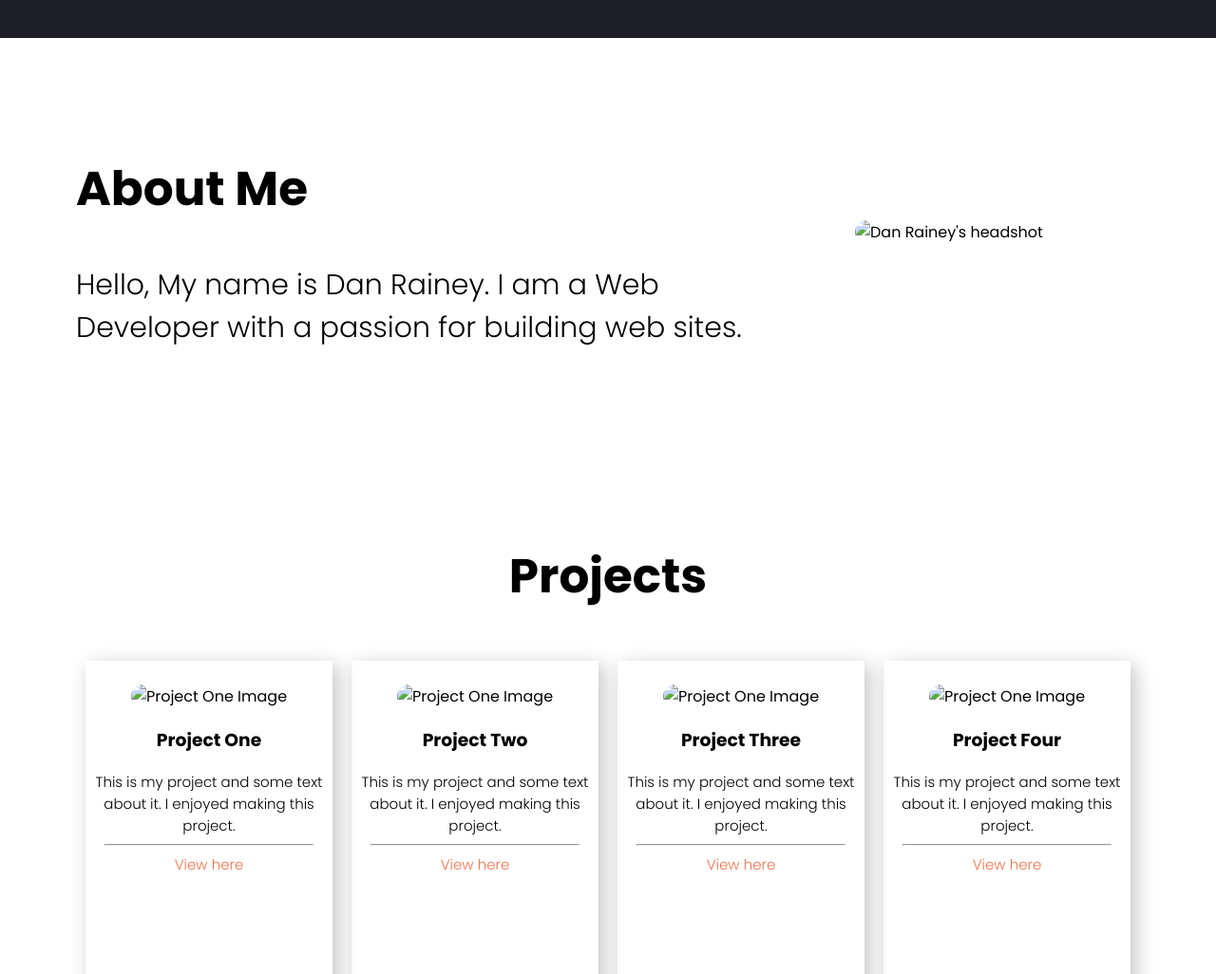
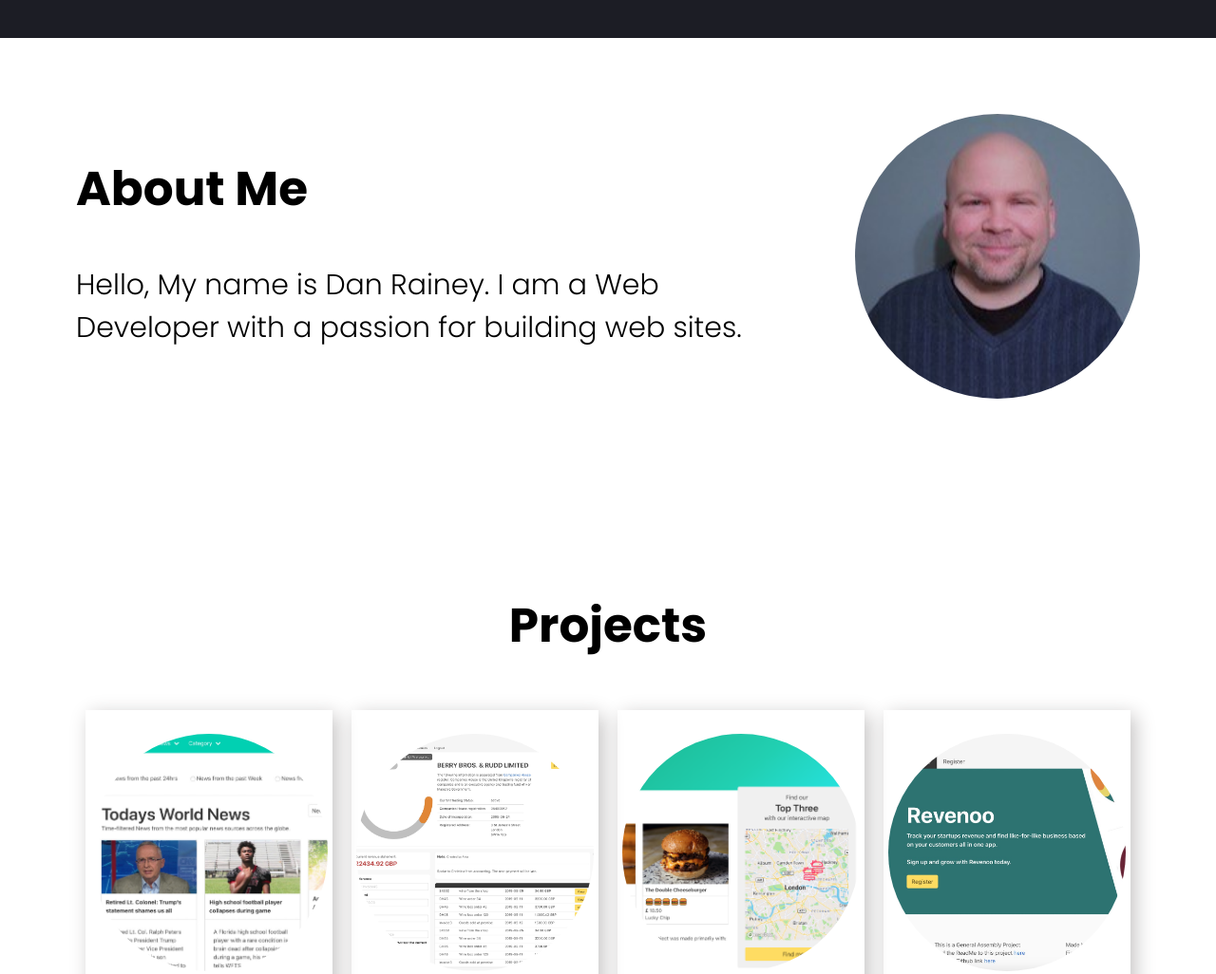
Before and after one commit to danrainey/danrainey.github.io, a plain HTML site: page index.html in a window 1280 px wide. Shown: the part 760-1786 px from the top of the page at 95% size. Drawn offline with Linux system fonts and the light colour scheme; files that its build step writes are made by us from their sources; files whose address does not match are found by name.

Commit message:
Update index.html

```diff
--- a/index.html
+++ b/index.html
@@ -1,7 +1,7 @@
 <!DOCTYPE html>
 <html>
   <head>
-    <link rel="stylesheet" href="src/styles.css" />
+    <link rel="stylesheet" href="styles.css" />
     <link rel="preconnect" href="https://fonts.gstatic.com">
     <link rel="preconnect" href="https://fonts.gstatic.com">
     <link href="https://fonts.googleapis.com/css2?family=Poppins:wght@300;400;600;700;800&display=swap" rel="stylesheet">
@@ -12,7 +12,7 @@
   <body>
       <section class="hero">
           <nav>
-              <img class="logo" src="src/images/logo.png" alt="Ania Kubow's logo"/>
+              <img class="logo" src="logo.png" alt="Dan Rainey's logo"/>
               <ul id="nav-list">
                   <li><a href="#about-me">About me</a></li>
                   <li><a href="#projects">Projects</a></li>
@@ -47,35 +47,35 @@
               <p>Hello, My name is Dan Rainey. I am a Web  Developer with a passion for building web sites.</p>
           </div>
           <div class="headshot-container">
-              <img class="headshot" src="src/images/Dans Photo.jpg" alt="Dan Rainey's headshot"/>
+              <img class="headshot" src="Dans Photo.jpg" alt="Dan Rainey's headshot"/>
           </div>
       </section>
       <section class="sub-section-alternative" id="projects">
           <h2>Projects</h2>
           <div class="project-container">
               <div class="project-card">
-                  <img class="project-image" src="src/images/project1.jpg" alt="Project One Image"/>
+                  <img class="project-image" src="project1.jpg" alt="Project One Image"/>
                   <h3>Project One</h3>
                   <p class="subtext">This is my project and some text about it. I enjoyed making this project.</p>
                   <hr/>
                   <p class="subtext"><a class="project-link" href="https://www.github.com/kubowania">View here</a></p>
               </div>
               <div class="project-card">
-                <img class="project-image" src="src/images/project2.jpg" alt="Project One Image"/>
+                <img class="project-image" src="project2.jpg" alt="Project One Image"/>
                 <h3>Project Two</h3>
                 <p class="subtext">This is my project and some text about it. I enjoyed making this project.</p>
                 <hr/>
                 <p class="subtext"><a class="project-link" href="https://www.github.com/kubowania">View here</a></p>
               </div>
               <div class="project-card">
-                <img class="project-image" src="src/images/project3.png" alt="Project One Image"/>
+                <img class="project-image" src="project3.png" alt="Project One Image"/>
                 <h3>Project Three</h3>
                 <p class="subtext">This is my project and some text about it. I enjoyed making this project.</p>
                 <hr/>
                 <p class="subtext"><a class="project-link" href="https://www.github.com/kubowania">View here</a></p>
               </div>
               <div class="project-card">
-                <img class="project-image" src="src/images/Project4.jpg" alt="Project One Image"/>
+                <img class="project-image" src="Project4.jpg" alt="Project One Image"/>
                 <h3>Project Four</h3>
                 <p class="subtext">This is my project and some text about it. I enjoyed making this project.</p>
                 <hr/>
```
